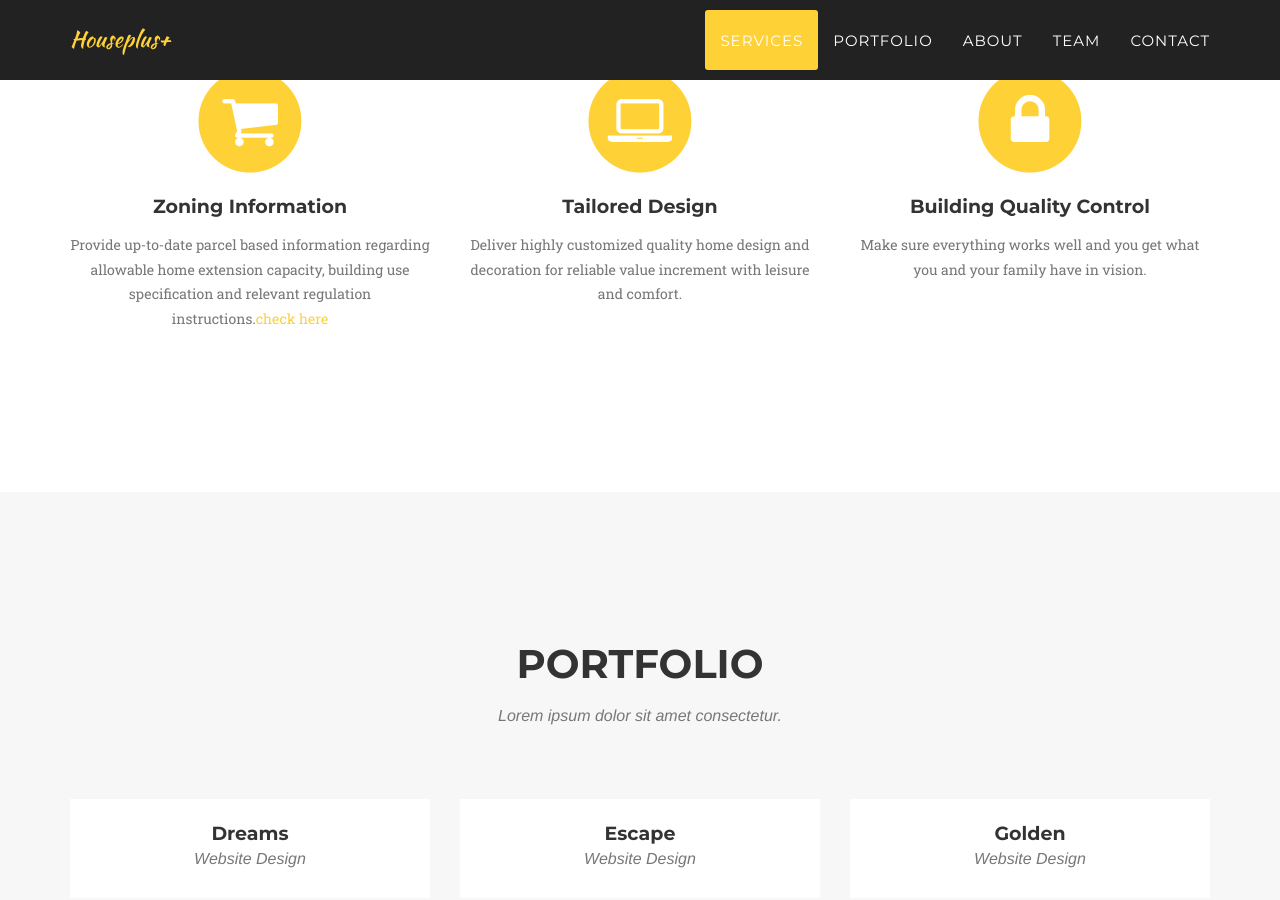
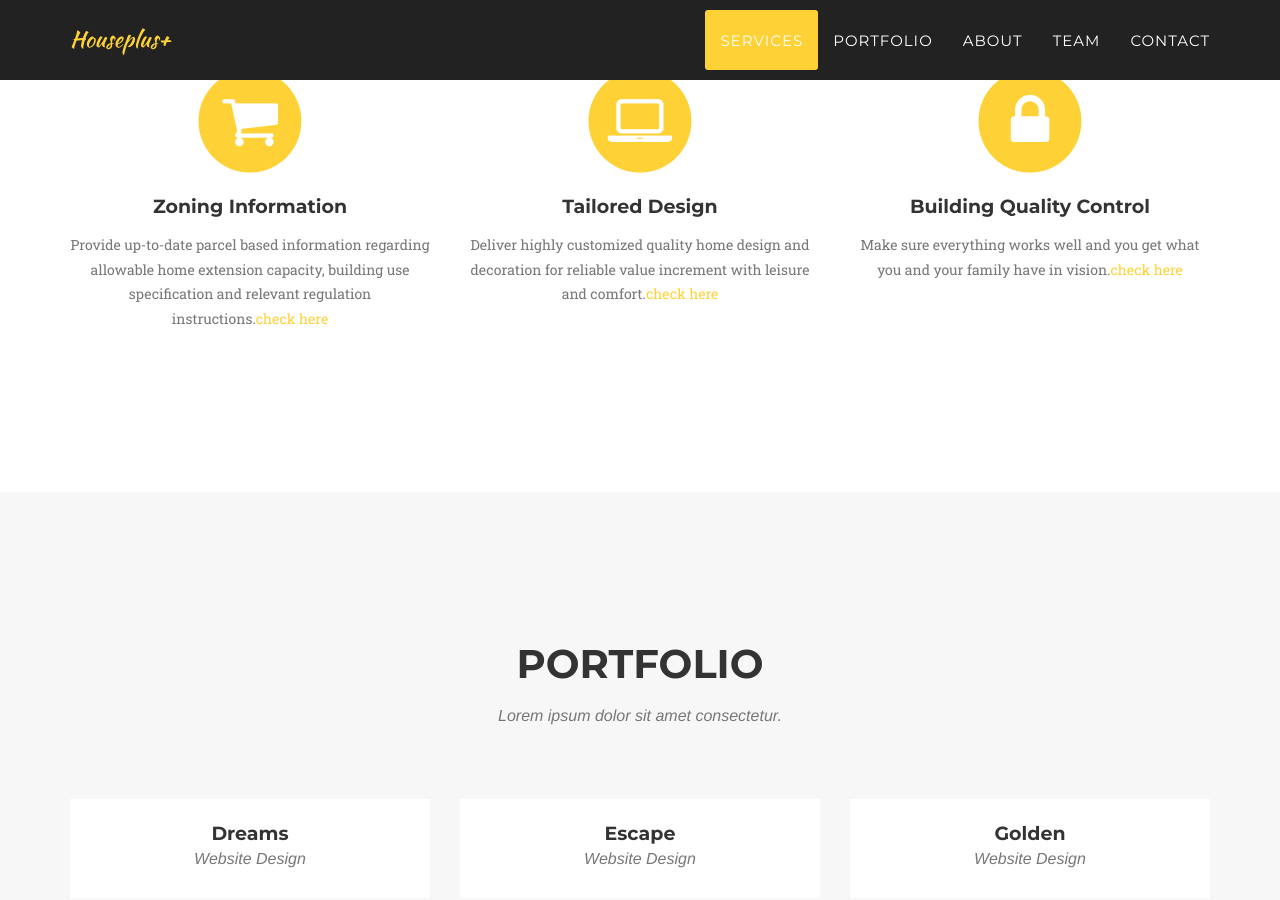
Before and after one commit to houseplusmap/houseplusmap.github.io, a Jekyll site: the page built from index.html, in a window 1280 px wide and 900 px high, scrolled down 1078 px. Built offline with Jekyll 4.4.1, drawn with Linux system fonts in a browser that asks for light colours; some web fonts are replaced.

Commit message:
update service sub page links

```diff
--- a/_includes/services.html
+++ b/_includes/services.html
@@ -24,7 +24,7 @@
                         <i class="fa fa-laptop fa-stack-1x fa-inverse"></i>
                     </span>
                     <h4 class="service-heading">Tailored Design</h4>
-                    <p class="text-muted">Deliver highly customized quality home design and decoration for reliable value increment with leisure and comfort.</p>
+                    <p class="text-muted">Deliver highly customized quality home design and decoration for reliable value increment with leisure and comfort.<a href="https://api.mapbox.com/styles/v1/wenhaobrian/cjwo3xdnp6j9h1cr0n6h1yt9e.html?fresh=true&title=true&access_token=pk.eyJ1Ijoid2VuaGFvYnJpYW4iLCJhIjoiY2owaXNrNzhnMDB4ZjJxdGoxdHdkd2VibiJ9.Cn_2Ypo7UctdNZHt6OlDHA#16.2/37.344978/-121.897132/293" target="_blank">check here</a></p>
                 </div>
                 <div class="col-md-4">
                     <span class="fa-stack fa-4x">
@@ -32,7 +32,7 @@
                         <i class="fa fa-lock fa-stack-1x fa-inverse"></i>
                     </span>
                     <h4 class="service-heading">Building Quality Control</h4>
-                    <p class="text-muted">Make sure everything works well and you get what you and your family have in vision.</p>
+                    <p class="text-muted">Make sure everything works well and you get what you and your family have in vision.<a href="https://www.cityofpaloalto.org/gov/depts/ds/building/residential.asp" target="_blank">check here</a></p>
                 </div>
             </div>
         </div>
```
